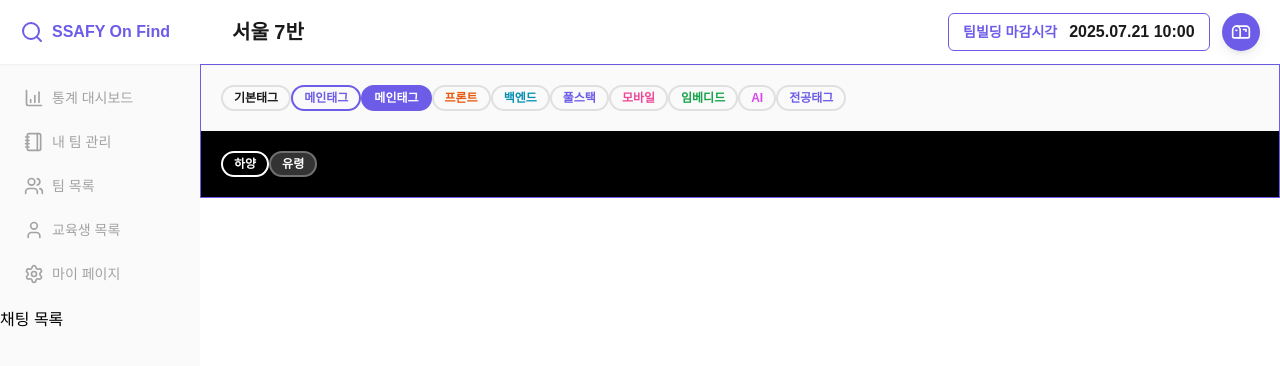
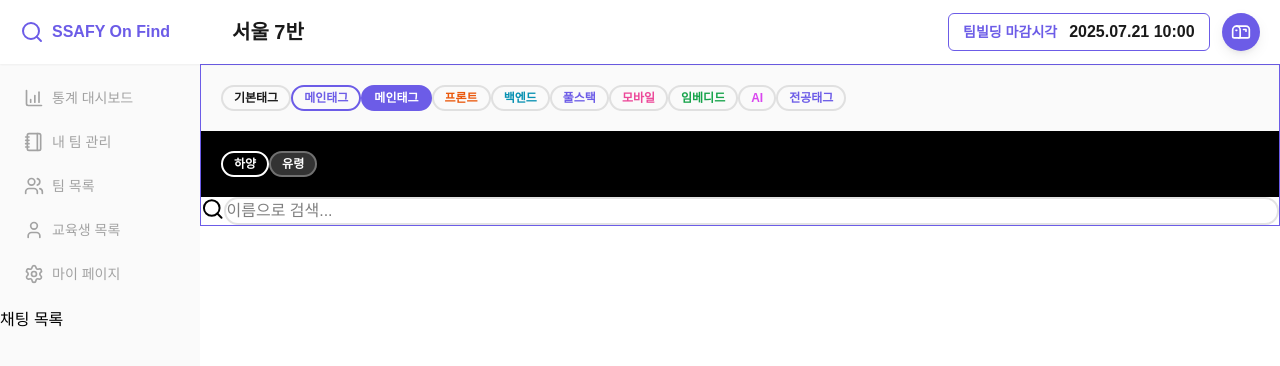
Before and after one commit to SSAFY-on-Find/SSAFY-on-Find, a React (Vite) app in the folder FE/: page /component-test in a window 1280 px wide. Shown: the top 366 px of the page. Built offline with nearby package versions, Linux system fonts and the light colour scheme; a web font is replaced by a local one.

Commit message:
feat: 검색창 기본틀 생성

```diff
--- a/FE/src/components/ComponentTestPage.tsx
+++ b/FE/src/components/ComponentTestPage.tsx
@@ -1,4 +1,4 @@
-import { MainTag, MajorTag, NormalTag, PositionTag, WhiteTag } from "./atoms"
+import { MainTag, MajorTag, NormalTag, PositionTag, SearchBar, WhiteTag } from "./atoms"
 
 export default function ComponentTestPage() {
   return (
@@ -19,6 +19,9 @@ export default function ComponentTestPage() {
         <WhiteTag tagContent={"하양"}></WhiteTag>
         <WhiteTag tagContent={"유령"} fillBg={true}></WhiteTag>
       </div>
+      <div>
+        <SearchBar></SearchBar>
+      </div>
     </div>
   )
 }
--- /dev/null
+++ b/FE/src/components/atoms/SearchBar.tsx
@@ -0,0 +1,13 @@
+import { Search } from "lucide-react"
+
+function SearchBar() {
+  return (
+    <>
+      <div className="flex">
+        <Search />
+        <input className="border-subtext/30 w-full rounded-full border-2" placeholder="이름으로 검색..."></input>
+      </div>
+    </>
+  )
+}
+export default SearchBar
--- a/FE/src/components/atoms/index.ts
+++ b/FE/src/components/atoms/index.ts
@@ -2,4 +2,5 @@ export { default as MainTag } from "./MainTag"
 export { default as MajorTag } from "./MajorTag"
 export { default as NormalTag } from "./NormalTag"
 export { default as PositionTag } from "./PositionTag"
+export { default as SearchBar } from "./SearchBar"
 export { default as WhiteTag } from "./WhiteTag"
```
